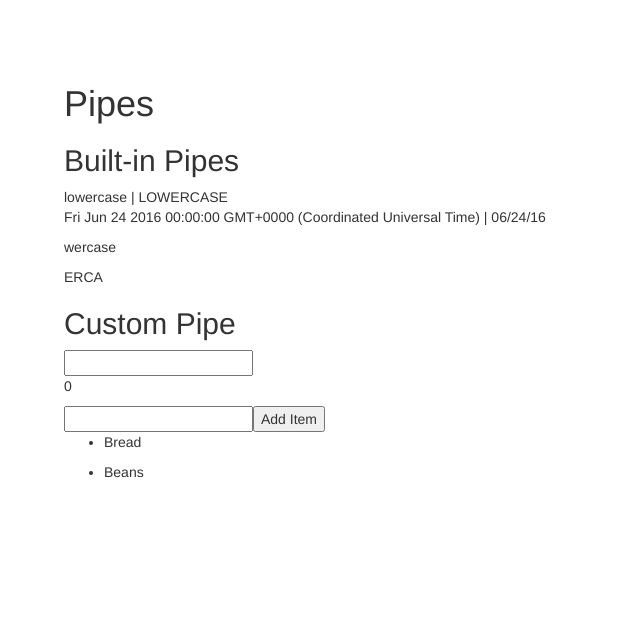
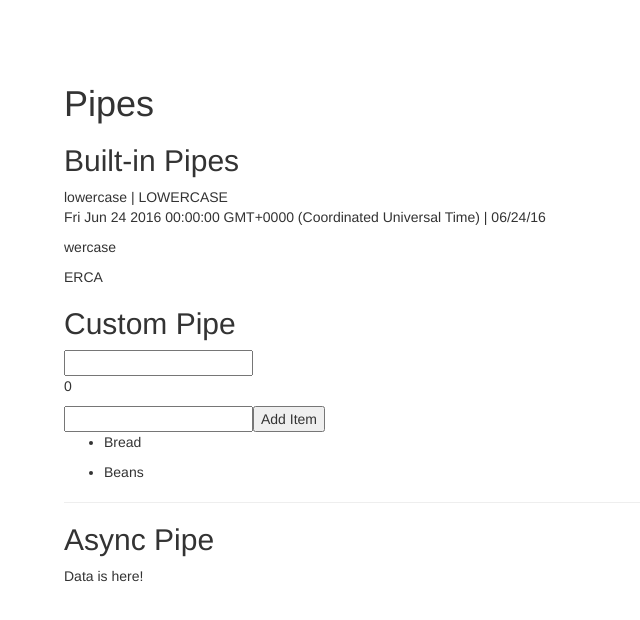
Before and after one commit to jennyEckstein/Udemy_AngularJS_Tutorial, an Angular app in the folder first-app/: page / in a window 1280 px wide. Shown: the top 620 px of the page, without its empty margins (0-640 px from the left). Built offline with nearby package versions, Linux system fonts and the light colour scheme.

Commit message:
feat: async pipe

```diff
--- a/first-app/src/app/app.component.html
+++ b/first-app/src/app/app.component.html
@@ -16,4 +16,8 @@
 	<ul *ngFor="let item of values | filterpipe: 'ea' ">
 		<li>{{item}}</li>
 	</ul>
+
+	<hr>
+	<h2>Async Pipe</h2>
+	<p>{{asyncValue | async}}</p>
 </div>
--- a/first-app/src/app/app.component.ts
+++ b/first-app/src/app/app.component.ts
@@ -14,4 +14,7 @@ export class AppComponent{
 	myValue = 'lowercase';
 	myDate= new Date(2016, 5, 24);
 	values= ['Milk','Bread', 'Beans'];
+	asyncValue = new Promise((resolve, reject) =>{
+		setTimeout(() => resolve('Data is here!'), 2000);
+	});
 }
```
